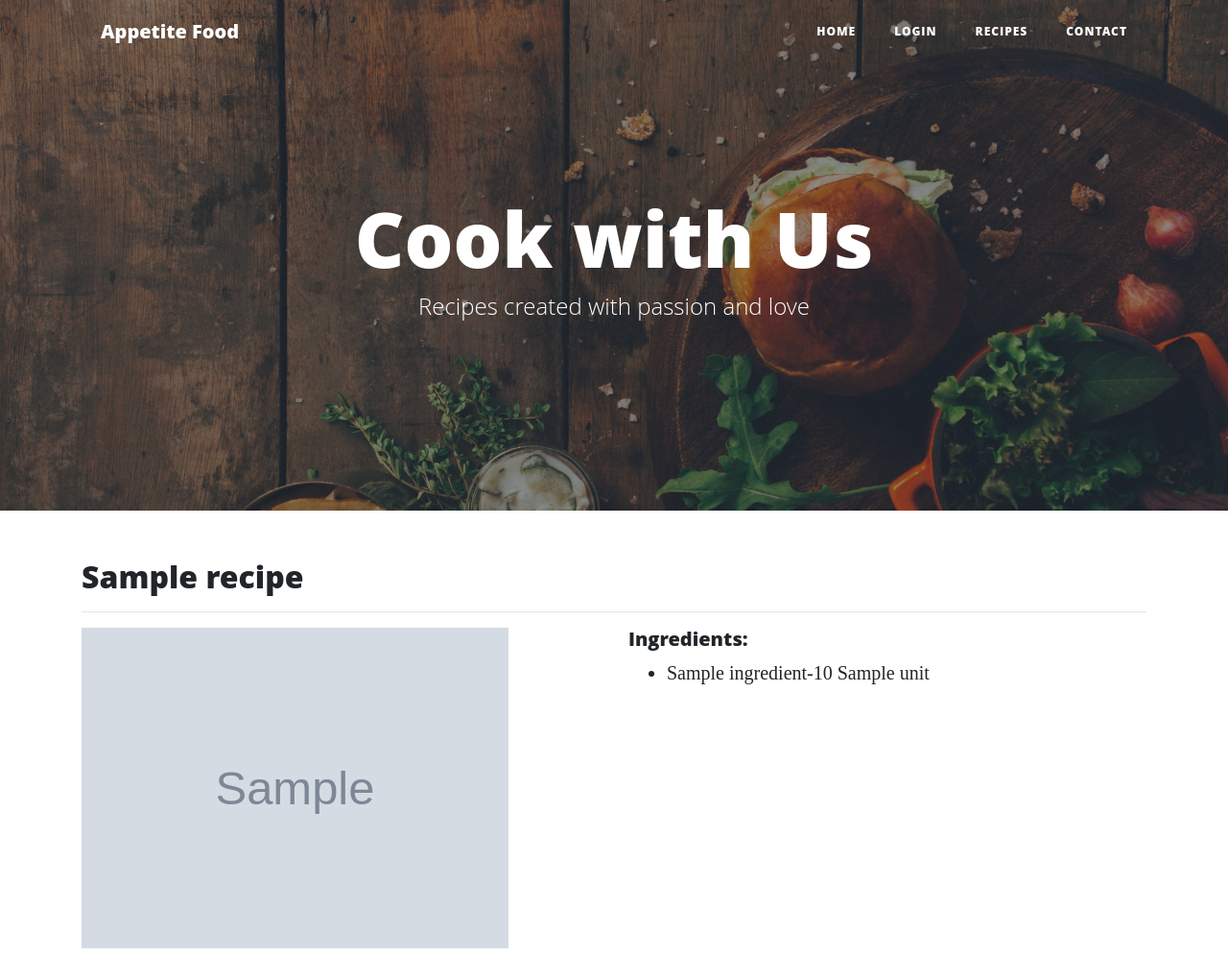
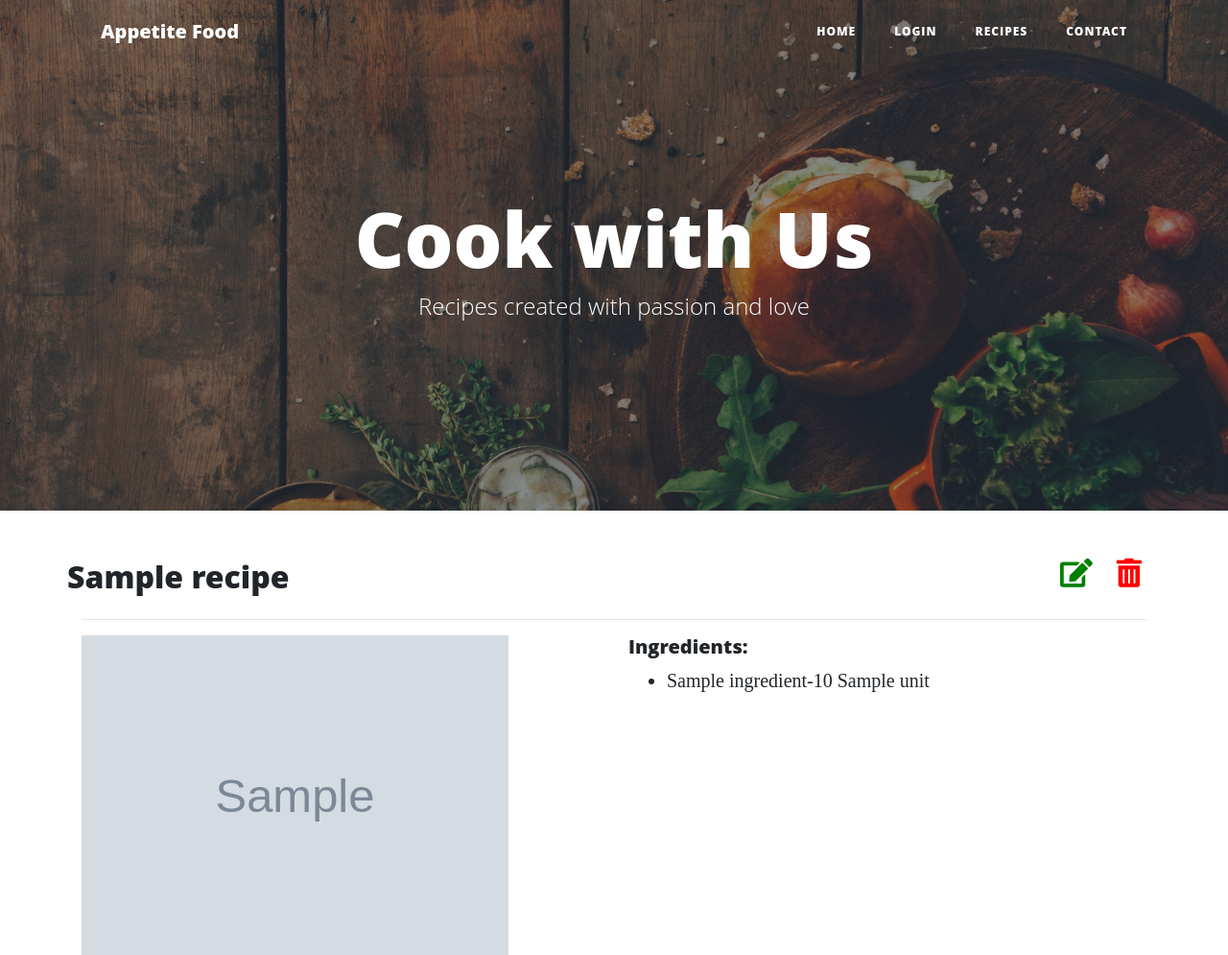
Before and after one commit to LukaszPlawinski/appetite-food, a Flask app: template templates/meal.html in a window 1280 px wide. Shown: the top 995 px of the page at 96% size. Run offline with Flask 2, Linux system fonts and the light colour scheme; the template is opened without the code that fills it: most values are stand-ins (such as "Sample title", 1, 10 or a date in 2020); grey boxes marked "Sample" are stand-in pictures; some libraries are stand-ins or nearby versions.

Commit message:
edit and delete icons created

```diff
--- a/static/css/style.css
+++ b/static/css/style.css
@@ -37,6 +37,18 @@
 .animated:hover .button{
 	transform: scale(1.5);
 }
+
+.icons i{
+  padding-right: 20px;
+  font-size: 30px;
+}
+
+.edit{
+  color: green;
+}
+.delete{
+  color: red;
+}
 @media only screen and (min-width: 768px){
   .card-img-top{
        height:220px;
--- a/templates/meal.html
+++ b/templates/meal.html
@@ -16,8 +16,15 @@
 {% endblock %}
 {% block content %}
 <div class="container">
-    <div class="recipe_header">
-        <h2>{{recipe.name}}</h2>
+    <div class=" row justify-content-between recipe_header">
+        <div class="recipe_name col-xs-8">
+            <h2>{{recipe.name}}</h2>
+        </div>
+
+        <div class="icons col-xs-4">
+            <a href="{{url_for('edit_recipe', recipe_id=recipe._id)}}"><i class="fas fa-edit edit"></i></a>
+            <a href=""><i class="fas fa-trash-alt delete"></i></a>
+        </div>
     </div>
 
 <hr>
```
